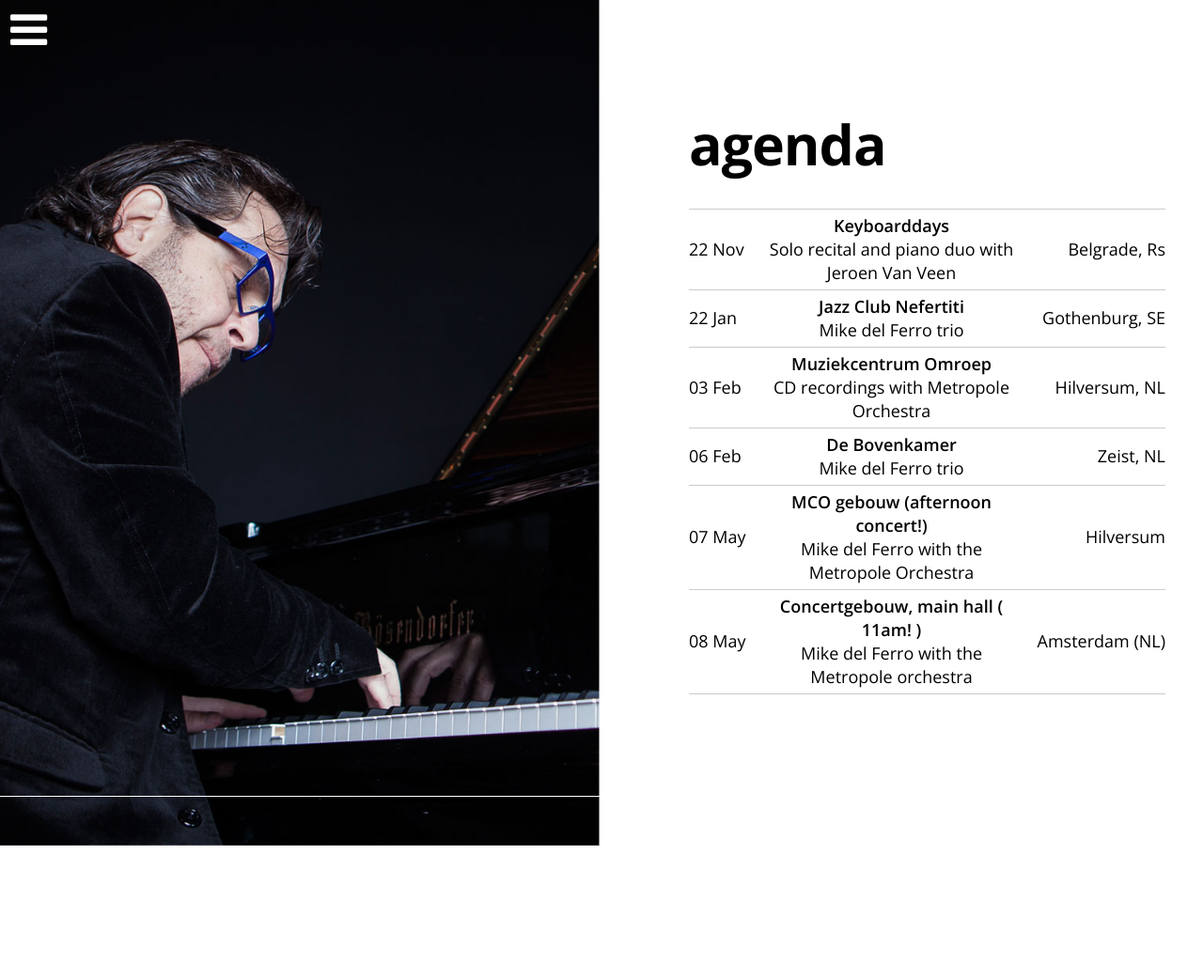
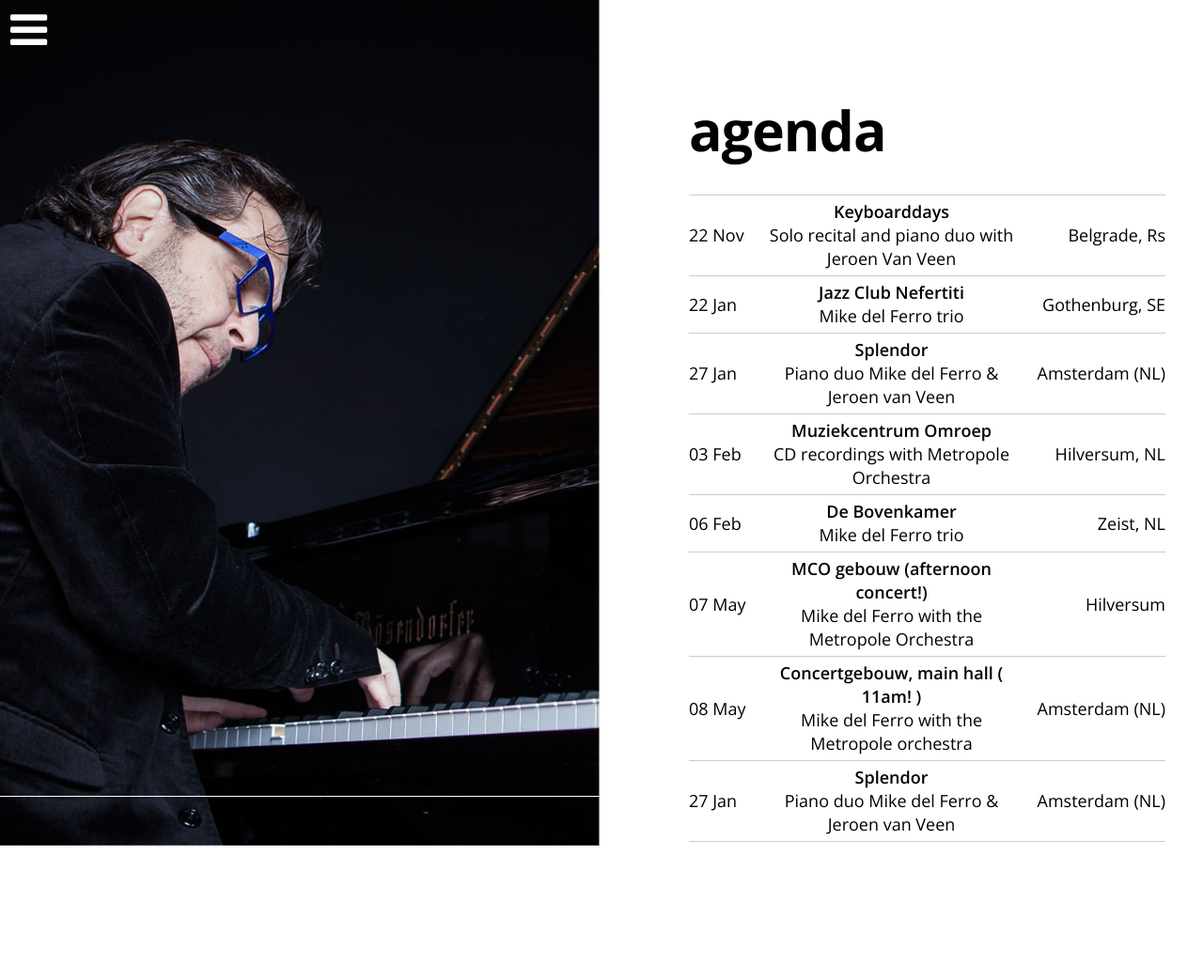
Before and after one commit to mikedelferro/website, a Jekyll site: the page built from agenda.html, in a window 1280 px wide. Shown: the whole page at 94% size. Built offline with Jekyll 4.4.1, drawn with Linux system fonts in a browser that asks for light colours; nearby versions of some CDN libraries; before the commit the page ends 900 px from its top, so only the background shows below that.

Commit message:
Updated '_config.yml' via CloudCannon

```diff
--- a/_config.yml
+++ b/_config.yml
@@ -9,6 +9,11 @@ gigs:
     location: 'Gothenburg, SE'
     venue: Jazz Club Nefertiti
     url: ''
+  - title: 'Piano duo Mike del Ferro & Jeroen van Veen'
+    date: 2016-01-27T20:00:00.000Z
+    location: Amsterdam (NL)
+    venue: Splendor
+    url: www.splendoramsterdam.com
   - title: CD recordings with Metropole Orchestra
     date: 2016-02-03T10:00:00.000Z
     location: 'Hilversum, NL'
@@ -29,3 +34,8 @@ gigs:
     location: Amsterdam (NL)
     venue: 'Concertgebouw, main hall ( 11am! )'
     url: www.concertgebouw.nl
+  - title: 'Piano duo Mike del Ferro & Jeroen van Veen'
+    date: 2016-01-27T20:00:00.000Z
+    location: Amsterdam (NL)
+    venue: Splendor
+    url: www.splendoramsterdam.com
```
